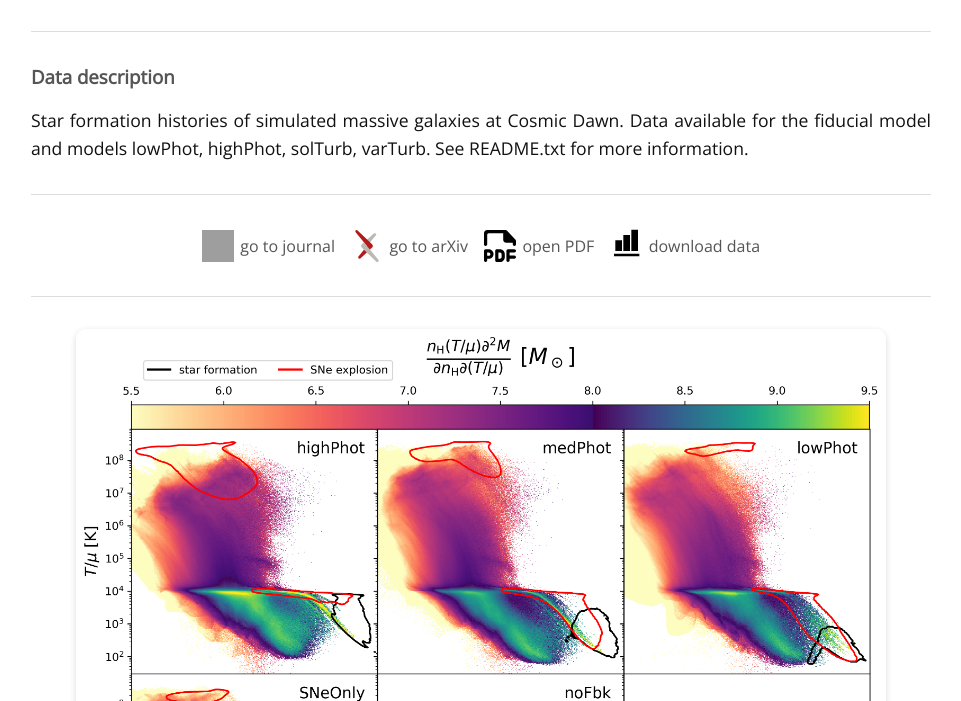
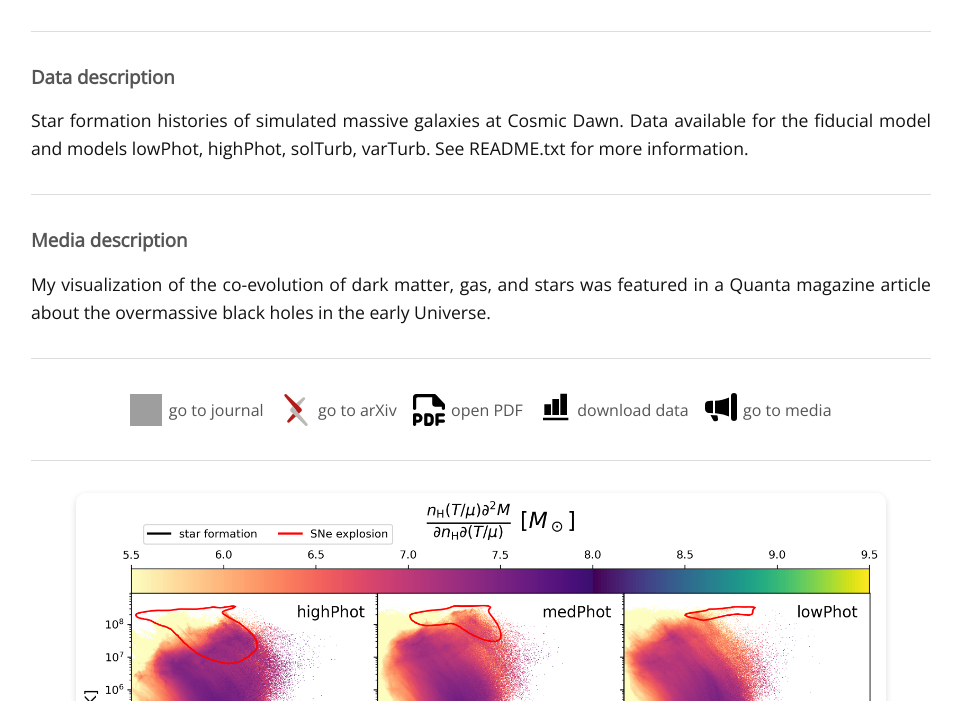
Before and after one commit to zandalman/zandalman.github.io, a Flask app: a page that uses templates/publication_single.html in a window 1280 px wide. Shown: the part 851-1552 px from the top of the page, without its empty margins (159-1120 px from the left). Run offline with Flask 3, Linux system fonts and the light colour scheme; some libraries are stand-ins or nearby versions; grey boxes are pictures that could not be loaded.

Commit message:
added media

```diff
--- a/build/publications/Andalman+2022/index.html
+++ b/build/publications/Andalman+2022/index.html
@@ -61,6 +61,8 @@
 
 
 
+
+
   <hr>
 
   <div class="pub-links">
@@ -87,6 +89,7 @@
         </a>
         open PDF
       </span>
+
 
 
   </div>
--- a/build/publications/Andalman+2026a/index.html
+++ b/build/publications/Andalman+2026a/index.html
@@ -67,6 +67,8 @@
     </p>
 
 
+
+
   <hr>
 
   <div class="pub-links">
@@ -102,6 +104,7 @@
         download data
       </span>
 
+
   </div>
 
 
--- a/build/publications/Andalman+2026b/index.html
+++ b/build/publications/Andalman+2026b/index.html
@@ -73,6 +73,8 @@
     </p>
 
 
+
+
   <hr>
 
   <div class="pub-links">
@@ -100,6 +102,7 @@
         </a>
         download data
       </span>
+
 
   </div>
 
--- a/build/publications/Kaaz+2023/index.html
+++ b/build/publications/Kaaz+2023/index.html
@@ -62,6 +62,8 @@
 
 
 
+
+
   <hr>
 
   <div class="pub-links">
@@ -90,6 +92,7 @@
       </span>
 
 
+
   </div>
 
 
--- a/build/publications/Nixon+2026/index.html
+++ b/build/publications/Nixon+2026/index.html
@@ -59,6 +59,8 @@
 
 
 
+
+
   <hr>
 
   <div class="pub-links">
@@ -78,6 +80,7 @@
         </a>
         open PDF
       </span>
+
 
 
   </div>
--- a/build/publications/Sunseri+2026/index.html
+++ b/build/publications/Sunseri+2026/index.html
@@ -57,6 +57,8 @@
 
 
 
+
+
   <hr>
 
   <div class="pub-links">
@@ -83,6 +85,7 @@
         </a>
         open PDF
       </span>
+
 
 
   </div>
--- a/data.py
+++ b/data.py
@@ -143,6 +143,7 @@ publications = [
     distributed as part of the Electron Photon Interaction Cross Sections (EPICS) 2023 database (Cullen 2017).
     The original EPICS 2023 data are available at https://www-nds.iaea.org/epics/.
     """,
+    "media_description": None,
     "fig_caption": r"""
     Beta-particle velocity coordinate (bottom panel, a proxy for Lagrangian position in a homologously expanding flow) and comoving energy (top panel) as a function of time
     in our fiducial ejecta model with a radial magnetic
@@ -184,6 +185,7 @@ publications = [
     "data": None,
     "fig": "Nixon+2026.png",
     "data_description": None,
+    "media_description": None,
     "fig_caption": r"""
     We simulate the tidal disruption of an n=3 polytrope star by a 10^6 Msol SMBH in the smooth particle hydrodynamics code PHANTOM using 10^6 particles.
     We show the returning debris stream in our simulations roughly 50 days post-disruption, varying the artificial viscosity in each panel parameterized by alpha^AV and beta^AV.
@@ -220,6 +222,7 @@ publications = [
     Python code for generating EOS tables and their inversions using the partition function from Tomida+2013.
     Code in gen.py, example usage in gen.ipynb.
     """,
+    "media_description": None,
     "fig_caption": r"""
     The density as a function of vertical height in the debris stream, from our 1D hydrodynamic simulations in Athena++.
     We show 12 profiles before (top panel) and after (bottom panel) the nozzle.
@@ -257,6 +260,7 @@ publications = [
     "data": None,
     "fig": "Sunseri+2025.png",
     "data_description": None,
+    "media_description": None,
     "fig_caption": r"""
     SMBH mass evolution in our suite of cosmological zoom-in simulations of a massive galaxy at Cosmic Dawn in RAMSES.
     The suite includes simulations with/without AGN feedback (solid/dashed lines) and across a range of maximum Eddington factors (lam_Edd) and initial SMBH masses.
@@ -290,11 +294,15 @@ publications = [
     "arxiv": "https://arxiv.org/abs/2410.20530",
     "pdf": "Andalman+2025.pdf",
     "data": "sfr.zip",
+    "media": "https://www.quantamagazine.org/astrophysicists-puzzle-over-webbs-new-universe-20260702/",
     "fig": "Andalman+2025.png",
     "data_description": r"""
     Star formation histories of simulated massive galaxies at Cosmic Dawn.
     Data available for the fiducial model and models lowPhot, highPhot, solTurb, varTurb.
     See README.txt for more information.
+    """,
+    "media_description": r"""
+    My visualization of the co-evolution of dark matter, gas, and stars was featured in a Quanta magazine article about the overmassive black holes in the early Universe.
     """,
     "fig_caption": r"""
     Density-temperature distribution of gas in our suite of cosmological zoom-in simulations of a massive galaxy at Cosmic Dawn in RAMSES.
@@ -329,6 +337,7 @@ publications = [
     "data": None,
     "fig": "Kaaz+2023.png",
     "data_description": None,
+    "media_description": None,
     "fig_caption": r"""
     The LT torques induced by the rotation of the central BH cause the accretion disk to warp and, sometimes, tear into discrete subdisks.
     In each panel, we plot a 3D rendering of the fluid frame gas density, separated by 1000 rg/c.
@@ -364,6 +373,7 @@ publications = [
     "data": None,
     "fig": "Andalman+2022.jpeg",
     "data_description": None,
+    "media_description": None,
     "fig_caption": r"""
     Contour plots of the logarithmic rest mass density in the equatorial plane during the debris’ initial pericentre passage (first row)
     and the first (second row) and third (third row) self-intersection events.
--- a/templates/publication_single.html
+++ b/templates/publication_single.html
@@ -20,6 +20,12 @@
   <hr>
   <h3>Data description</h3>
   <p>{{ pub.data_description }}</p>
+  {% endif %}
+
+  {% if pub.media_description %}
+  <hr>
+  <h3>Media description</h3>
+  <p>{{ pub.media_description }}</p>
   {% endif %}
 
   <hr>
@@ -57,6 +63,14 @@
         download data
       </span>
       {% endif %}
+      {% if pub.media %}
+      <span class="legend-item">
+        <a href="{{ pub.media }}" download title="go to media">
+            <img src="../../static/icons/media.svg" class="icon">
+        </a>
+        go to media
+      </span>
+      {% endif %}
   </div>
 
   {% if pub.fig %}
```
Also changed, not shown: build/publications.html (+23 -0 lines), build/publications/Andalman+2025/index.html (+16 -0 lines), templates/publications.html (+11 -0 lines), static/icons/media.svg (added), 3 other files.
